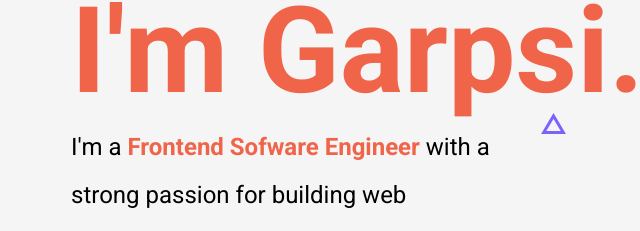
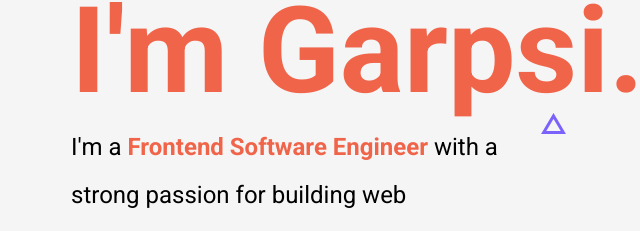
Before and after one commit to Garpsi/garpsi.github.io, a plain HTML site: page advE-Portfolio/index.html in a window 1280 px wide. Shown: the part 289-520 px from the top of the page, 99-739 px from the left. Drawn offline with nearby package versions, Linux system fonts and the light colour scheme.

Commit message:
Update index.html

```diff
--- a/advE-Portfolio/index.html
+++ b/advE-Portfolio/index.html
@@ -62,7 +62,7 @@
             <h1 class="title">Hey</h1>
             <h1 class="title orange">I'm Garpsi.</h1>
             <p class="header__para">
-                I'm a <b class="orange">Frontend Sofware Engineer</b> with a strong passion for building web applications with great user experience.
+                I'm a <b class="orange">Frontend Software Engineer</b> with a strong passion for building web applications with great user experience.
                 <br>
                 Here's a bit more <b class="orange click" onclick="toggleModal()">about me</b>.
             </p>
```
